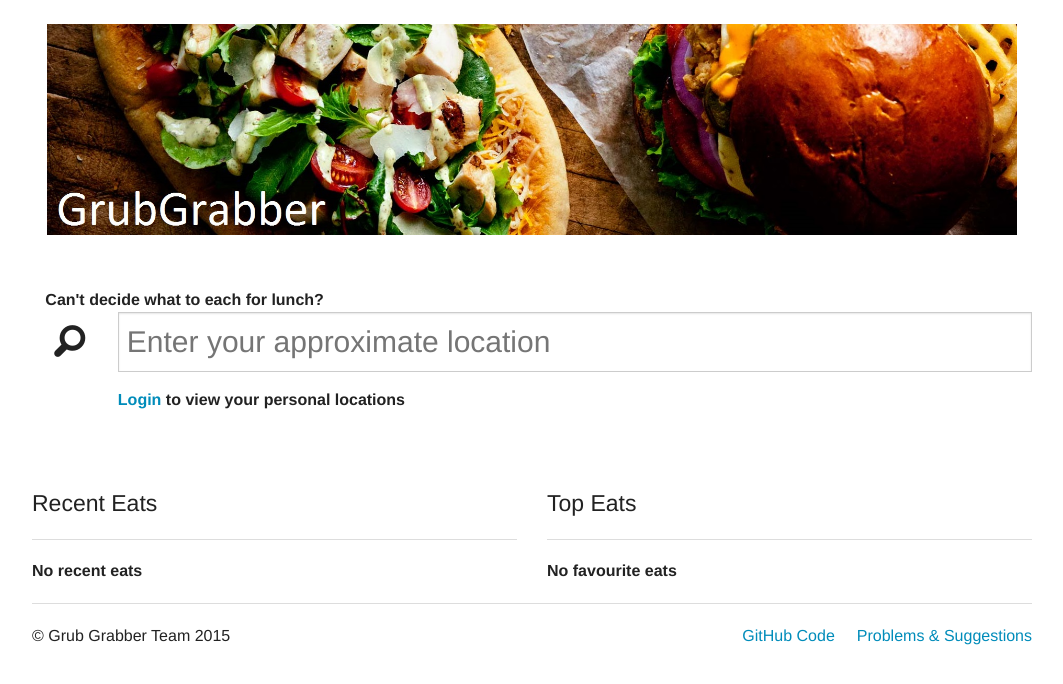
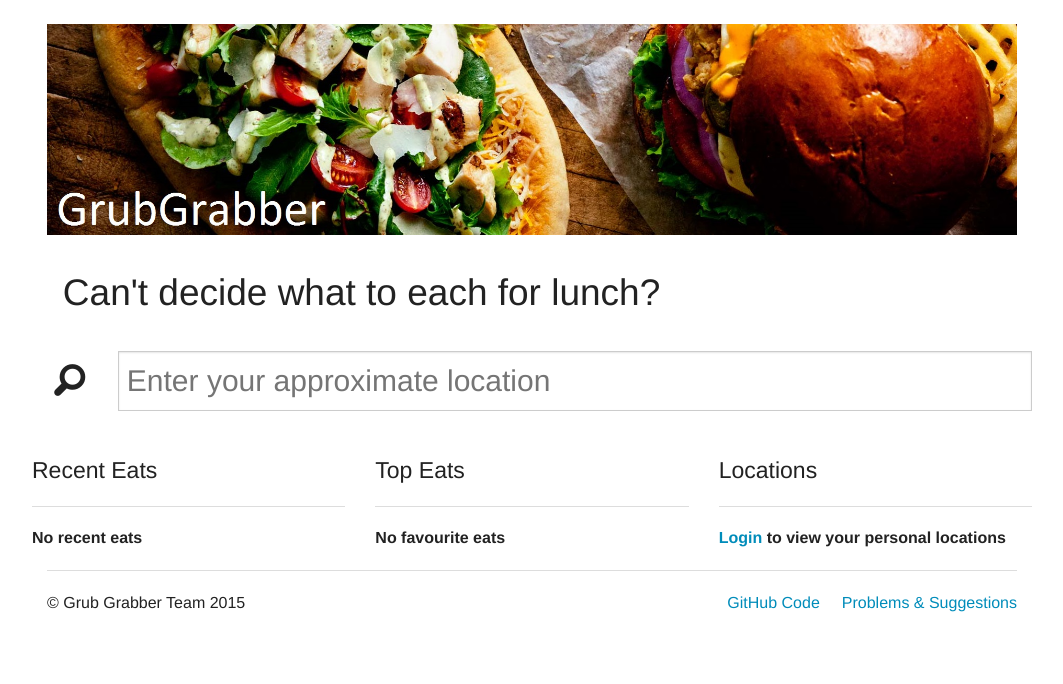
Before and after one commit to isaac-jordan/GrubGrabber, a Django app: page / in a window 1280 px wide. Shown: the part 45-729 px from the top of the page, without its empty margins (108-1171 px from the left). Run offline with Django 3.2, Linux system fonts and the light colour scheme; data that the repository does not hold is empty; some libraries are stand-ins or nearby versions.

Commit message:
Index updated

```diff
--- a/grubgrabber/templates/index.html
+++ b/grubgrabber/templates/index.html
@@ -8,11 +8,10 @@
     <img src="{% static 'img/grubgrabber.jpg' %}" width="1200" alt="Grub Grabber" />
   </div>
   <br /><br /><br /><br /><br /><br /><br /><br /><br /><br />
-  <br />
 
   <div class="row">
-	<div class="small-10 columns">
-	<b>&nbsp;&nbsp; Can't decide what to each for lunch? </b><br />
+    <div class="small-12 columns">
+      <h2>&nbsp;&nbsp; Can't decide what to each for lunch? </h2><br />
     </div><br>
     <div class="small-1 columns">
       &nbsp;&nbsp;&nbsp;&nbsp; <i class='fi-magnifying-glass large'></i>
@@ -22,15 +21,6 @@
         {% csrf_token %}
         <input id="mainSearch" class="mainSearch" type="text" name="search" placeholder="Enter your approximate location"/>
       </form>
-      {% if user.is_authenticated %}
-        {% for location in locations %}
-        {{location.name}}
-        {% endfor %}
-      {% else %}
-        <b><a href="{% url 'auth_login' %}">Login</a> to view your personal locations</b>
-      {% endif %}
-
-      <br /><br /><br />
     </div>
   </div>
 
@@ -38,7 +28,7 @@
   <div class="row">
     <div class="small-12 columns">
       <div class="row">
-      <div class="small-6 columns">
+        <div class="small-4 columns">
 
           <h4>Recent Eats</h4><hr>
           {% if likes %}
@@ -55,7 +45,7 @@
 
         <!-- Log in -->
 
-      <div class="small-6 columns">
+        <div class="small-4 columns">
           <h4>Top Eats</h4><hr>
           {% if favourites %}
 
@@ -70,9 +60,21 @@
 
         </div>
 
+        <div class="small-4 columns">
+          <h4>Locations</h4><hr>
+          {% if user.is_authenticated %}
+            {% for location in locations %}
+              <a href="search/{{location.geometry}}">{{location.name}}</a>
+            {% endfor %}
+          {% else %}
+            <b><a href="{% url 'auth_login' %}">Login</a> to view your personal locations</b>
+          {% endif %}
         </div>
       </div>
     </div>
+  </div>
+</div>
+
 {% endblock %}
 
 {% block javascript %}
```
Lines whose indentation alone changed are shown as unchanged.
